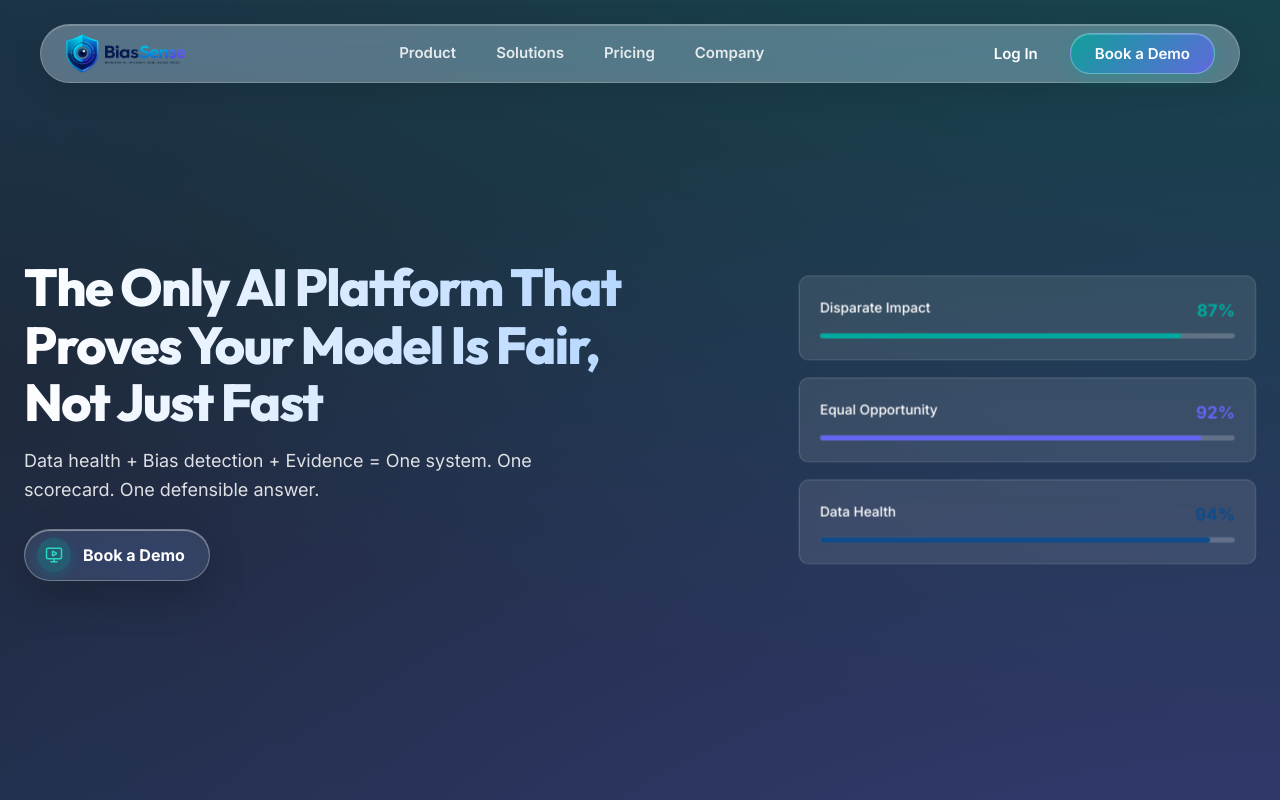
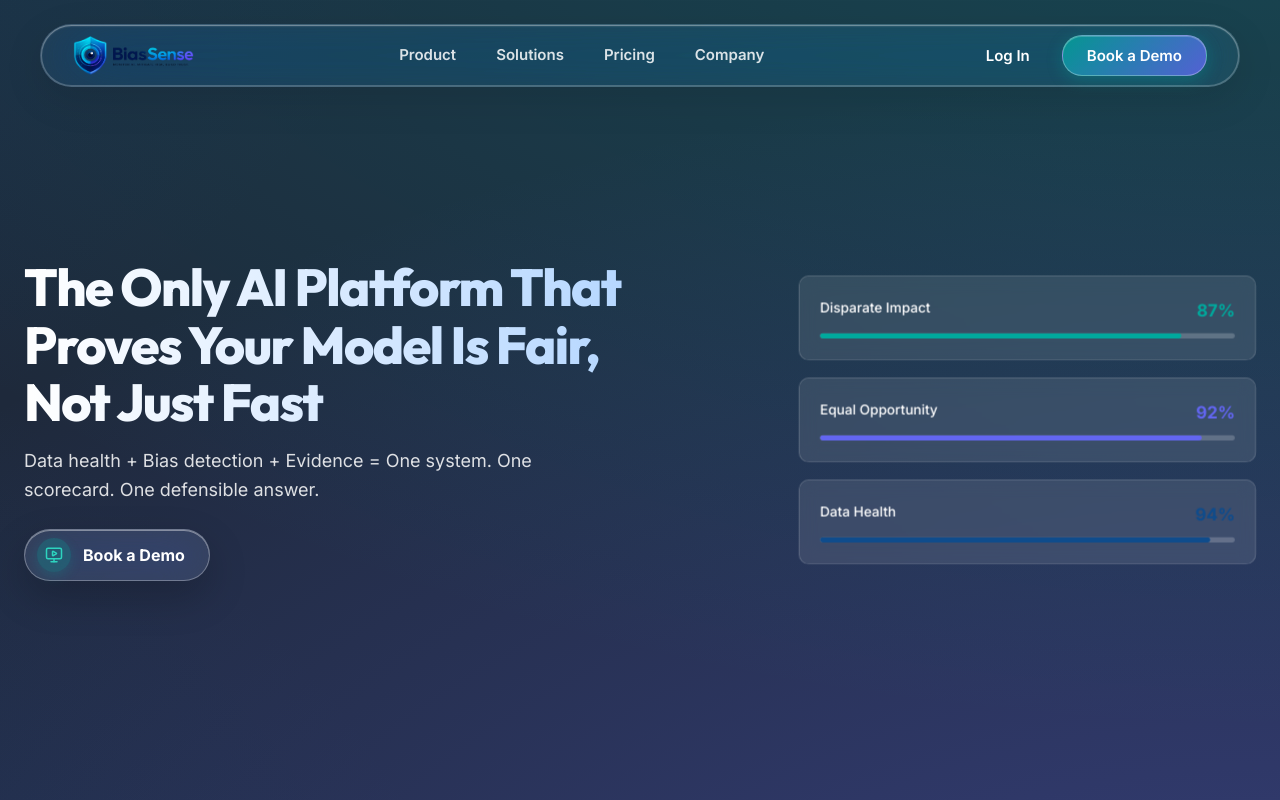
Before and after one commit to Pathi-Rama-Dhanunjay/webapp-bias-sense, a React (Vite) app: page / in a window 1280 px wide. Shown: the top 800 px of the page. Built offline with nearby package versions, Linux system fonts and the light colour scheme.

Commit message:
design: set hero nav transparency to 5% and finalize liquid glass effects

```diff
--- a/src/components/Navigation/NavBar.jsx
+++ b/src/components/Navigation/NavBar.jsx
@@ -62,15 +62,17 @@ const NavBar = () => {
           marginTop: isScrolled ? '0px' : '24px',
           width: isScrolled ? '100%' : '95%',
           maxWidth: isScrolled ? '100%' : '1200px',
-          transition: 'all 0.4s cubic-bezier(0.16, 1, 0.3, 1)',
-          background: isScrolled ? 'rgba(255, 255, 255, 0.15)' : 'rgba(255, 255, 255, 0.3)',
-          backdropFilter: 'blur(32px) saturate(200%)',
-          WebkitBackdropFilter: 'blur(32px) saturate(200%)',
-          border: isScrolled ? 'none' : '1px solid rgba(255, 255, 255, 0.2)',
-          borderBottom: isScrolled ? '1px solid rgba(255, 255, 255, 0.2)' : '1px solid rgba(255, 255, 255, 0.2)',
-          boxShadow: isScrolled ? '0 16px 40px rgba(0, 0, 0, 0.15), inset 0 1px 0 rgba(255, 255, 255, 0.4)' : '0 8px 32px rgba(0, 0, 0, 0.1), inset 0 1px 0 rgba(255, 255, 255, 0.2)',
-          borderRadius: isScrolled ? '0px' : '40px',
-          padding: isScrolled ? '12px 24px' : '8px 24px',
+          transition: 'all 0.5s cubic-bezier(0.16, 1, 0.3, 1)',
+          background: isScrolled ? 'rgba(255, 255, 255, 0.15)' : 'rgba(255, 255, 255, 0.05)',
+          backdropFilter: isScrolled ? 'blur(32px) saturate(200%)' : 'blur(40px) saturate(250%)',
+          WebkitBackdropFilter: isScrolled ? 'blur(32px) saturate(200%)' : 'blur(40px) saturate(250%)',
+          border: '1px solid rgba(255, 255, 255, 0.15)',
+          borderBottom: '1px solid rgba(255, 255, 255, 0.2)',
+          boxShadow: isScrolled
+            ? '0 16px 40px rgba(0, 0, 0, 0.15), inset 0 1px 0 rgba(255, 255, 255, 0.4)'
+            : '0 12px 40px rgba(0, 0, 0, 0.1), inset 0 0 0 1px rgba(255, 255, 255, 0.2), inset 0 1px 2px rgba(255, 255, 255, 0.3)',
+          borderRadius: isScrolled ? '0px' : '50px',
+          padding: isScrolled ? '12px 24px' : '10px 32px',
         }}
       >
         <div className="container" style={{
```
